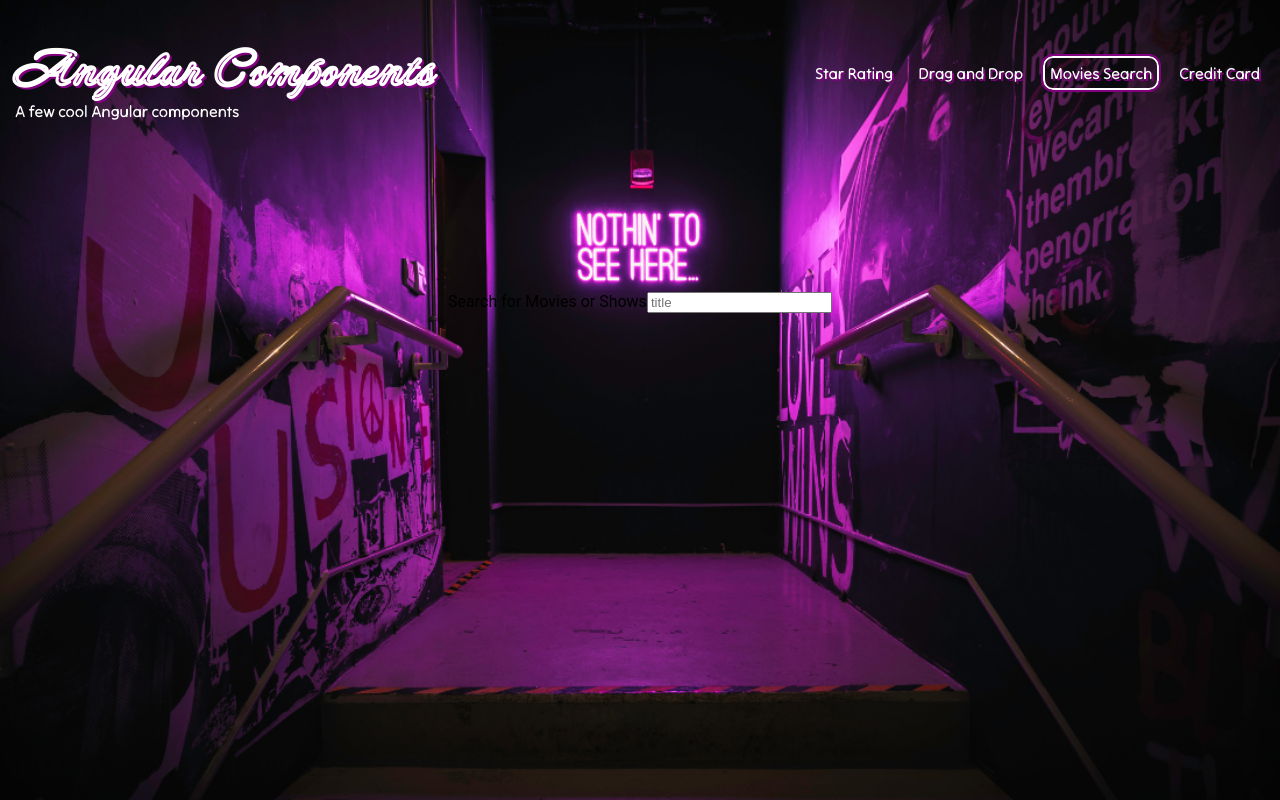
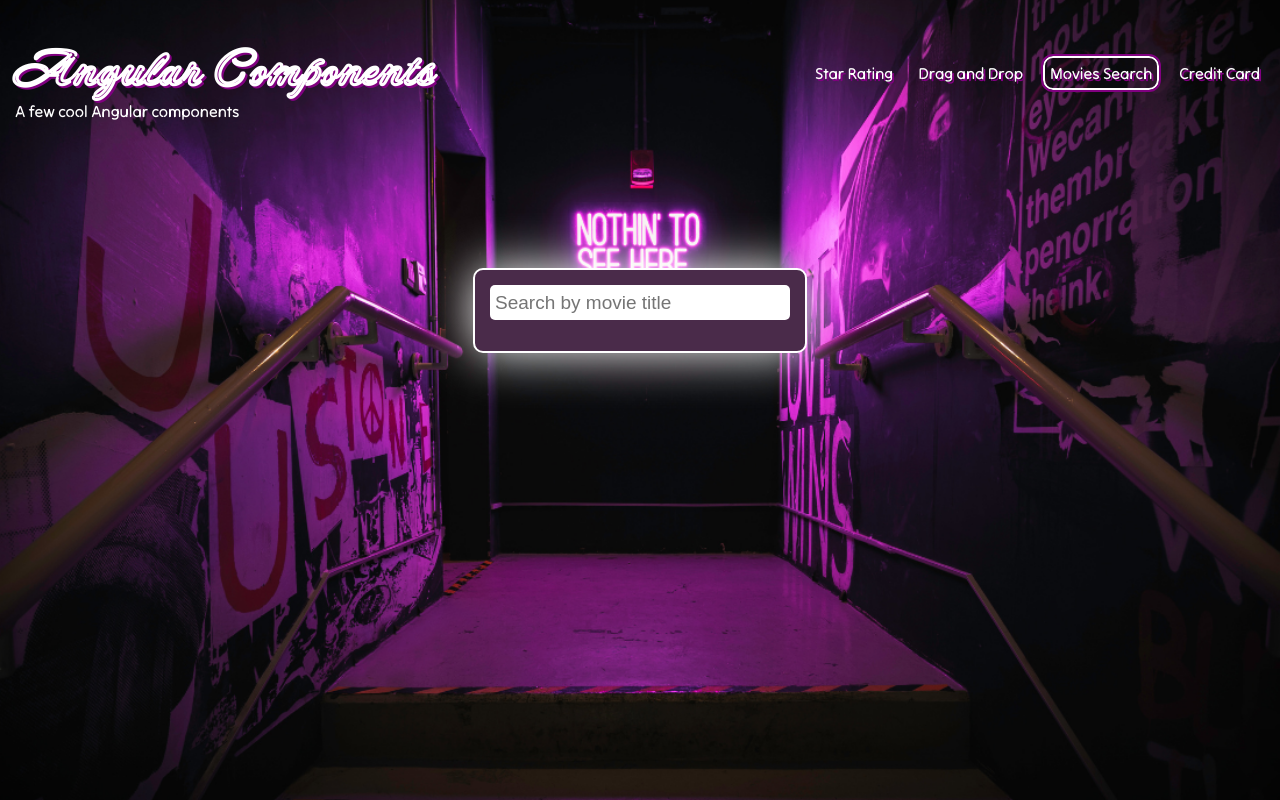
Before and after one commit to jkelley5000/angular-sandbox-2, an Angular app: page /movies-search in a window 1280 px wide. Built offline with nearby package versions, Linux system fonts and the light colour scheme.

Commit message:
Added style to the Movies Search component.

```diff
--- a/src/app/components/movies-search/movies-search.component.html
+++ b/src/app/components/movies-search/movies-search.component.html
@@ -1,6 +1,5 @@
-<div class="movies-search">
-    <label>Search for Movies or Shows</label>
-    <input (keyup)="searchMovies($event)" placeholder="title" />
+<div class="container-theme movies-search">
+    <input (keyup)="searchMovies($event)" placeholder="Search by movie title" />
     <div class="movies-search-results">
         <ul>
             @for (searchResult of moviesAndShowsResults; track $index) {
--- a/src/app/components/movies-search/movies-search.component.scss
+++ b/src/app/components/movies-search/movies-search.component.scss
@@ -0,0 +1,27 @@
+.movies-search {
+    display: flex;
+    flex-direction: column;
+    justify-content: center;
+    align-items: flex-start;
+
+    input {
+        width: 300px;
+        height: 35px;
+        padding: 5px;
+        border-radius: 5px;
+        border: none;
+        outline: none;
+        font-size: 19px;
+    }
+
+    &-results {
+        ul {
+            list-style: none;
+            padding-left: 0;
+
+            li {
+                color: #fff;
+            }
+        }
+    }
+}
```
